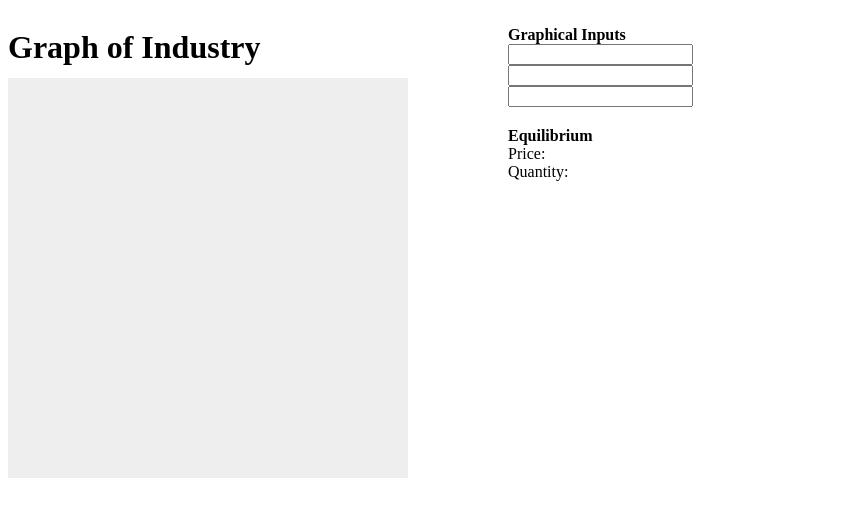
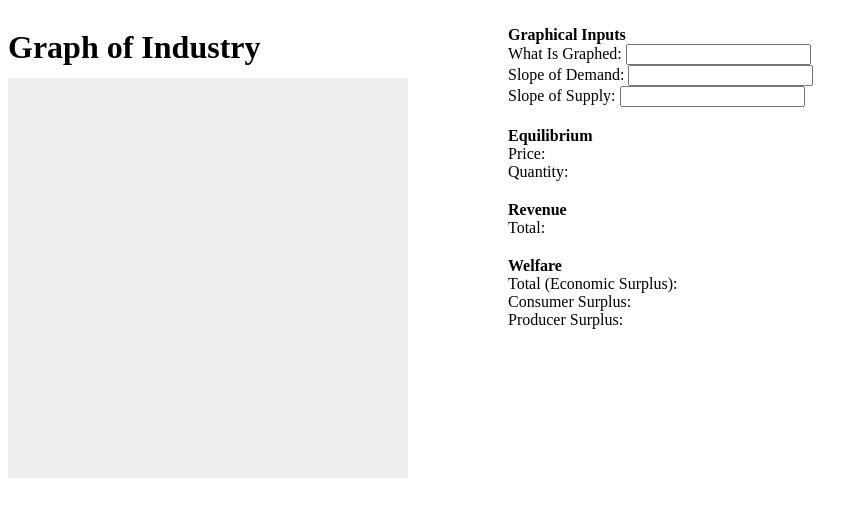
Before and after one commit to aaronistheman/Supply-Demand-Graph-Calculations, a plain HTML site: page industry.html in a window 1280 px wide. Shown: the whole page, without its empty margins (0-868 px from the left). Drawn offline with Linux system fonts and the light colour scheme.

Commit message:
Added the remaining "always present" panels
I plan to have some panels that only appear if the user hits certain check
boxes (which I haven't added). For example, the user should only be asked
about the world price if she wants to deal with an open economy.

```diff
--- a/industry.html
+++ b/industry.html
@@ -19,9 +19,9 @@
   <div id="beside-graph">
     <div class="panel">
       <p>Graphical Inputs</p>
-      <p><input type="text" name="graphTitle" /></p>
-      <p><input type="text" name="slope-d" /></p>
-      <p><input type="text" name="slope-s" /></p>
+      <p>What Is Graphed: <input type="text" name="graphTitle" /></p>
+      <p>Slope of Demand: <input type="text" name="slope-d" /></p>
+      <p>Slope of Supply: <input type="text" name="slope-s" /></p>
     </div>
     <div class="panel">
       <p>Equilibrium</p>
@@ -29,7 +29,14 @@
       <p>Quantity: <span id="eq-q"></span></p>
     </div>
     <div class="panel">
-
+      <p>Revenue</p>
+      <p>Total: <span id="total-rev"></span></p>
+    </div>
+    <div class="panel">
+      <p>Welfare</p>
+      <p>Total (Economic Surplus): <span id="eco-s"></span></p>
+      <p>Consumer Surplus: <span id="con-s"></span></p>
+      <p>Producer Surplus: <span id="pro-s"></span></p>
     </div>
   </div>
 
```
